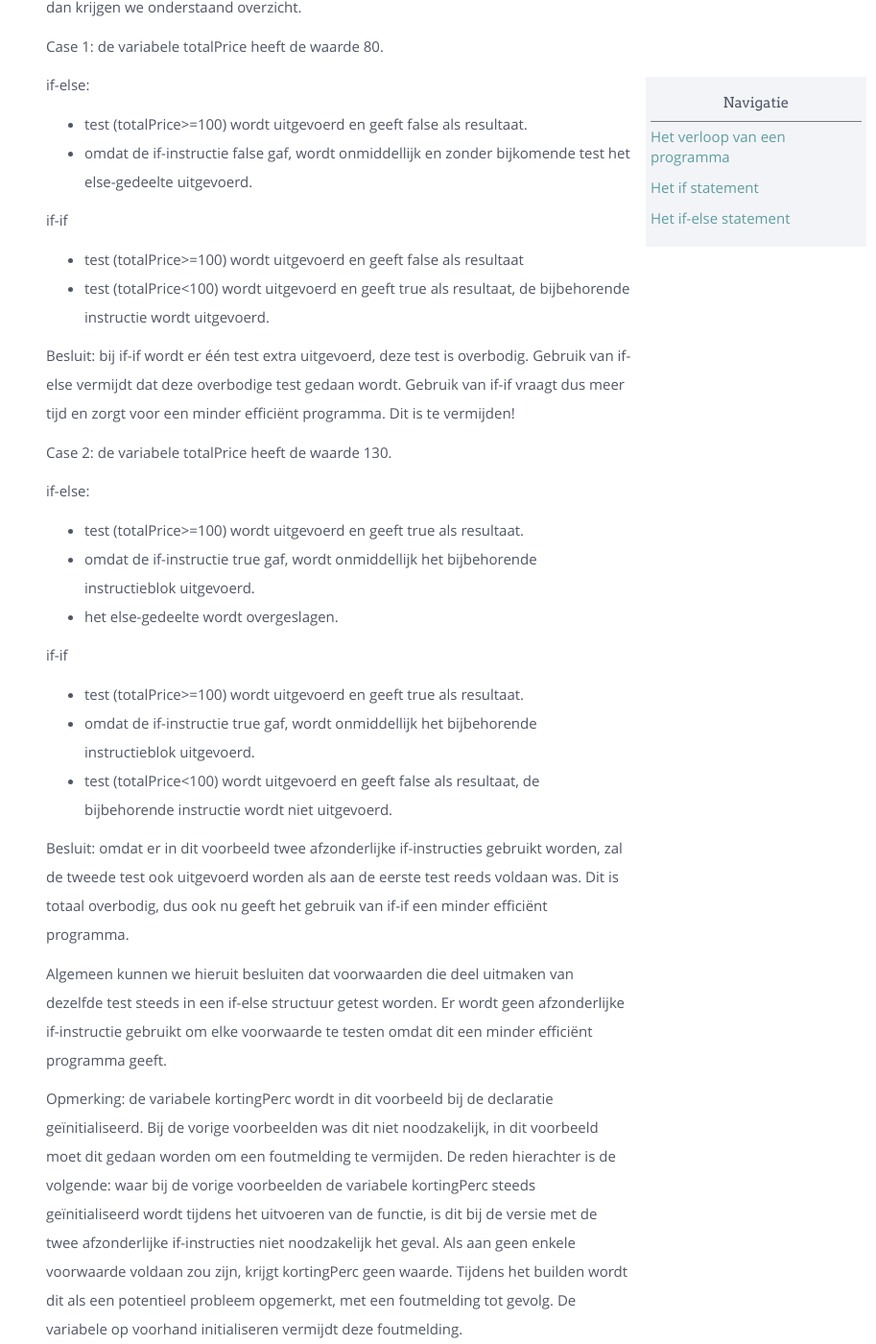
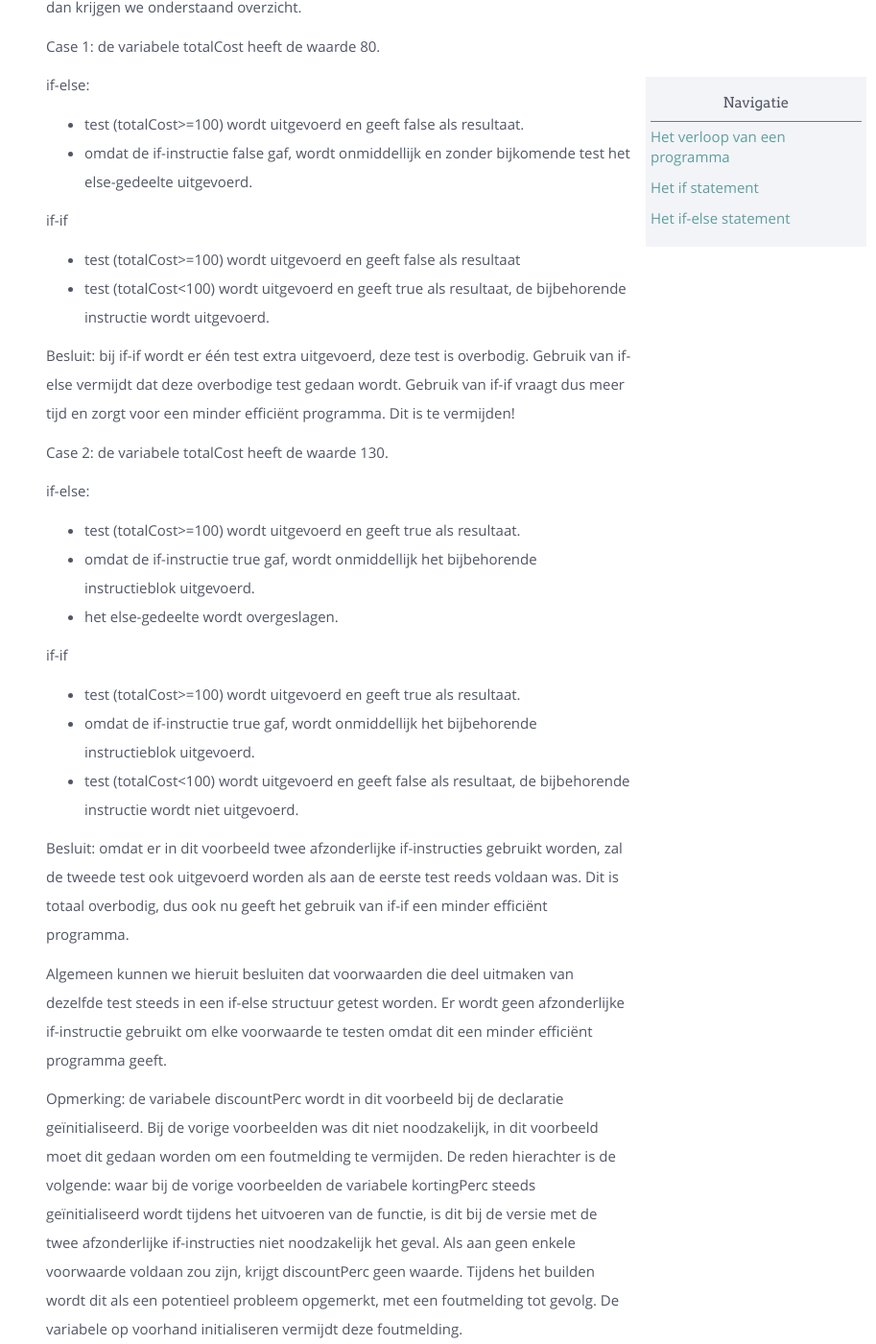
Before and after one commit to sma-it/sma-it.github.io, a Jekyll site: the page built from modules/basics/_posts/2000-01-04-if_else.md, in a window 1280 px wide and 1400 px high, scrolled down 3707 px. Shown: the whole window at 96% size, without its empty margins (367-1280 px from the left). Built offline with Jekyll 4.4.1, drawn with Linux system fonts in a browser that asks for light colours; nearby versions of some CDN libraries; some of the changed text lies outside the part shown.

Commit message:
Variable names in English

````diff
--- a/modules/basics/_posts/2000-01-04-if_else.md
+++ b/modules/basics/_posts/2000-01-04-if_else.md
@@ -74,24 +74,24 @@
 
 ## Het if-else statement
 
-Voorbeeld: Indien het factuurbedrag boven 100 euro ligt, wordt er een korting van 5% gegeven, tot en met 100 euro bedraagt de korting 3%. De functie geeft het kortingspercentage als resultaat.
+Voorbeeld: Indien het factuurbedrag (totalCost) boven 100 euro ligt, wordt er een korting van 5% gegeven, tot en met 100 euro bedraagt de korting 3%. De functie geeft het kortingspercentage (discountPerc) als resultaat.
 
 ```csharp
 
-public static float calcPerc(float totalPrice)
+public static float calcDiscountPerc(float totalCost)
 {
-    float kortingPerc;
+    float discountPerc;
 
-    if(totalPrice>=100)
+    if(totalCost>=100)
     {
-        kortingPerc=0.05F;
+        discountPerc=0.05F;
     }
     else
     {
-        kortingPerc=0.03F;
+        discountPerc=0.03F;
     }
 
-    return kortingPerc;
+    return discountPerc;
 }
 
 ```
@@ -103,17 +103,17 @@
 Deze code kan korter geschreven worden. Het else-gedeelte kan immers op volgende manier vermeden worden:
 
 ```csharp
-public static float calcPerc(float totalPrice)
+public static float calcDiscountPerc(float totalCost)
 {
-    float kortingPerc=0.03F; // Het kortingspercentage wordt default op 3% gezet
+    float discountPerc=0.03F; // Het kortingspercentage wordt default op 3% gezet
 
-    if(totalPrice>=100)
+    if(totalCost>=100)
     {
-        kortingPerc=0.05F;   // Indien de verkoop 100 euro of hoger bedraagt, wordt het
+        discountPerc=0.05F;   // Indien de verkoop 100 euro of hoger bedraagt, wordt het
                             // kortingspercentage van 3% naar 5% gewijzigd.
     }
 
-    return kortingPerc;
+    return discountPerc;
 }
 
 ```
@@ -122,20 +122,20 @@
 
 ```csharp
 
-public static float calcPerc(float totalPrice)
+public static float calcDiscountPerc(float totalCost)
 {
-    float kortingPerc=0F;
+    float discountPerc=0F;
 
-    if(totalPrice>=100)
+    if(totalCost>=100)
     {
-        kortingPerc=0.05F;
+        discountPerc=0.05F;
     }
-    if(totalPrice<100)      // het else gedeelte is vervangen door een if met bijbehorende test.
+    if(totalCost<100)      // het else gedeelte is vervangen door een if met bijbehorende test.
     {
-        kortingPerc=0.03F;
+        discountPerc=0.03F;
     }
 
-    return kortingPerc;
+    return discountPerc;
 }
 
 ```
@@ -143,37 +143,37 @@
 Bovenstaande code gebruikt twee if-instructies en zal een correct resultaat afleveren. Toch is deze manier van werken niet optimaal.
 Indien we de code met if-else en de code met if-if vergelijken wat betreft het aantal testen dat de computer moet uitvoeren, dan krijgen we onderstaand overzicht.
 
-Case 1: de variabele totalPrice heeft de waarde 80.
+Case 1: de variabele totalCost heeft de waarde 80.
 
 if-else:
-- test (totalPrice>=100) wordt uitgevoerd en geeft false als resultaat.
+- test (totalCost>=100) wordt uitgevoerd en geeft false als resultaat.
 - omdat de if-instructie false gaf, wordt onmiddellijk en zonder bijkomende test het else-gedeelte uitgevoerd.
 
 if-if
-- test (totalPrice>=100) wordt uitgevoerd en geeft false als resultaat
-- test (totalPrice<100) wordt uitgevoerd en geeft true als resultaat, de bijbehorende instructie wordt uitgevoerd.
+- test (totalCost>=100) wordt uitgevoerd en geeft false als resultaat
+- test (totalCost<100) wordt uitgevoerd en geeft true als resultaat, de bijbehorende instructie wordt uitgevoerd.
 
 Besluit: bij if-if wordt er één test extra uitgevoerd, deze test is overbodig. Gebruik van if-else vermijdt dat deze overbodige test gedaan wordt. Gebruik van if-if vraagt dus meer tijd en zorgt voor een minder efficiënt programma. Dit is te vermijden!
 
-Case 2: de variabele totalPrice heeft de waarde 130.
+Case 2: de variabele totalCost heeft de waarde 130.
 
 if-else:
 
-- test (totalPrice>=100) wordt uitgevoerd en geeft true als resultaat.
+- test (totalCost>=100) wordt uitgevoerd en geeft true als resultaat.
 - omdat de if-instructie true gaf, wordt onmiddellijk het bijbehorende instructieblok uitgevoerd.
 - het else-gedeelte wordt overgeslagen.
 
 if-if
 
-- test (totalPrice>=100) wordt uitgevoerd en geeft true als resultaat.
+- test (totalCost>=100) wordt uitgevoerd en geeft true als resultaat.
 - omdat de if-instructie true gaf, wordt onmiddellijk het bijbehorende instructieblok uitgevoerd.
-- test (totalPrice<100) wordt uitgevoerd en geeft false als resultaat, de bijbehorende instructie wordt niet uitgevoerd.
+- test (totalCost<100) wordt uitgevoerd en geeft false als resultaat, de bijbehorende instructie wordt niet uitgevoerd.
 
 Besluit: omdat er in dit voorbeeld twee afzonderlijke if-instructies gebruikt worden, zal de tweede test ook uitgevoerd worden als aan de eerste test reeds voldaan was. Dit is totaal overbodig, dus ook nu geeft het gebruik van if-if een minder efficiënt programma.
 
 Algemeen kunnen we hieruit besluiten dat voorwaarden die deel uitmaken van dezelfde test steeds in een if-else structuur getest worden. Er wordt geen afzonderlijke if-instructie gebruikt om elke voorwaarde te testen omdat dit een minder efficiënt programma geeft.
 
-Opmerking: de variabele kortingPerc wordt in dit voorbeeld bij de declaratie geïnitialiseerd. Bij de vorige voorbeelden was dit niet noodzakelijk, in dit voorbeeld moet dit gedaan worden om een foutmelding te vermijden. De reden hierachter is de volgende: waar bij de vorige voorbeelden de variabele kortingPerc steeds geïnitialiseerd wordt tijdens het uitvoeren van de functie, is dit bij de versie met de twee afzonderlijke if-instructies niet noodzakelijk het geval. Als aan geen enkele voorwaarde voldaan zou zijn, krijgt kortingPerc geen waarde. Tijdens het builden wordt dit als een potentieel probleem opgemerkt, met een foutmelding tot gevolg. De variabele op voorhand initialiseren vermijdt deze foutmelding.
+Opmerking: de variabele discountPerc wordt in dit voorbeeld bij de declaratie geïnitialiseerd. Bij de vorige voorbeelden was dit niet noodzakelijk, in dit voorbeeld moet dit gedaan worden om een foutmelding te vermijden. De reden hierachter is de volgende: waar bij de vorige voorbeelden de variabele kortingPerc steeds geïnitialiseerd wordt tijdens het uitvoeren van de functie, is dit bij de versie met de twee afzonderlijke if-instructies niet noodzakelijk het geval. Als aan geen enkele voorwaarde voldaan zou zijn, krijgt discountPerc geen waarde. Tijdens het builden wordt dit als een potentieel probleem opgemerkt, met een foutmelding tot gevolg. De variabele op voorhand initialiseren vermijdt deze foutmelding.
 
 <div class="note oefening">
 <p>Open het project **Oefening-if-else** en maak de oefeningenreeks</p>
````
